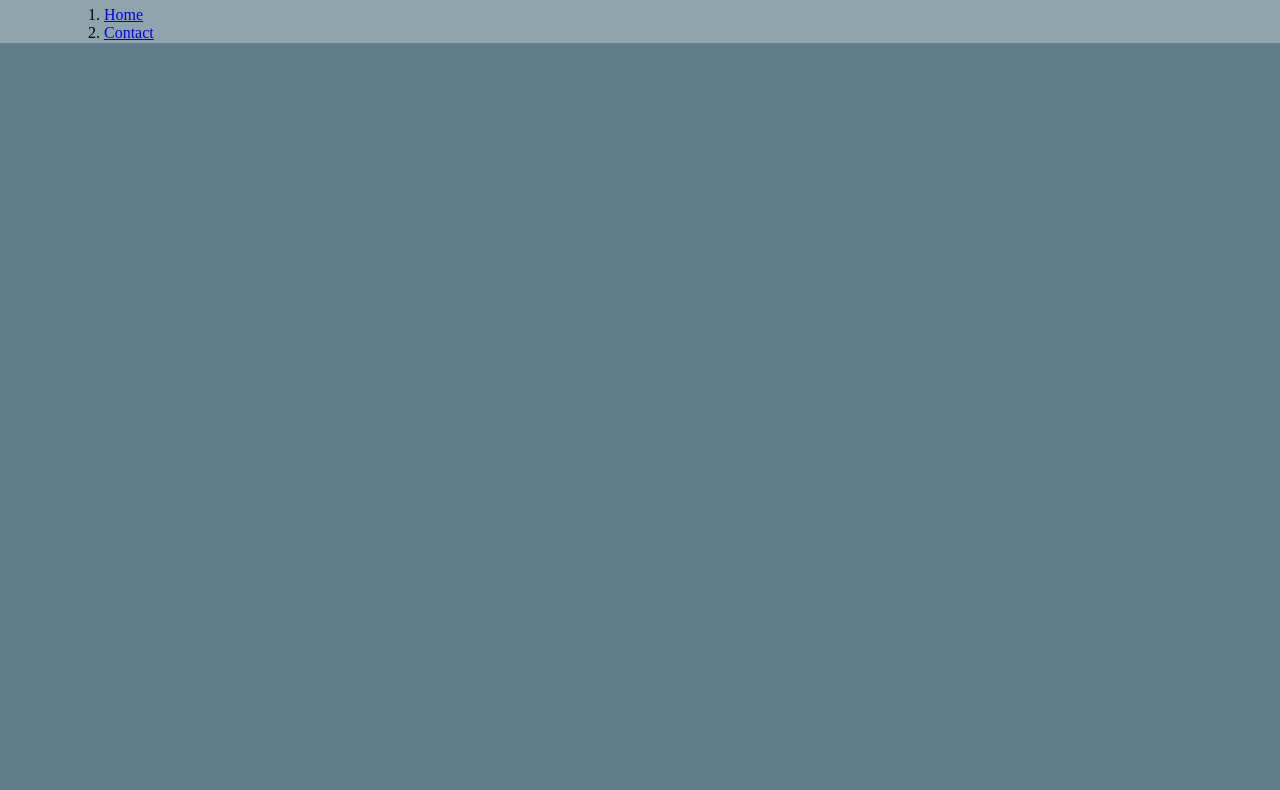
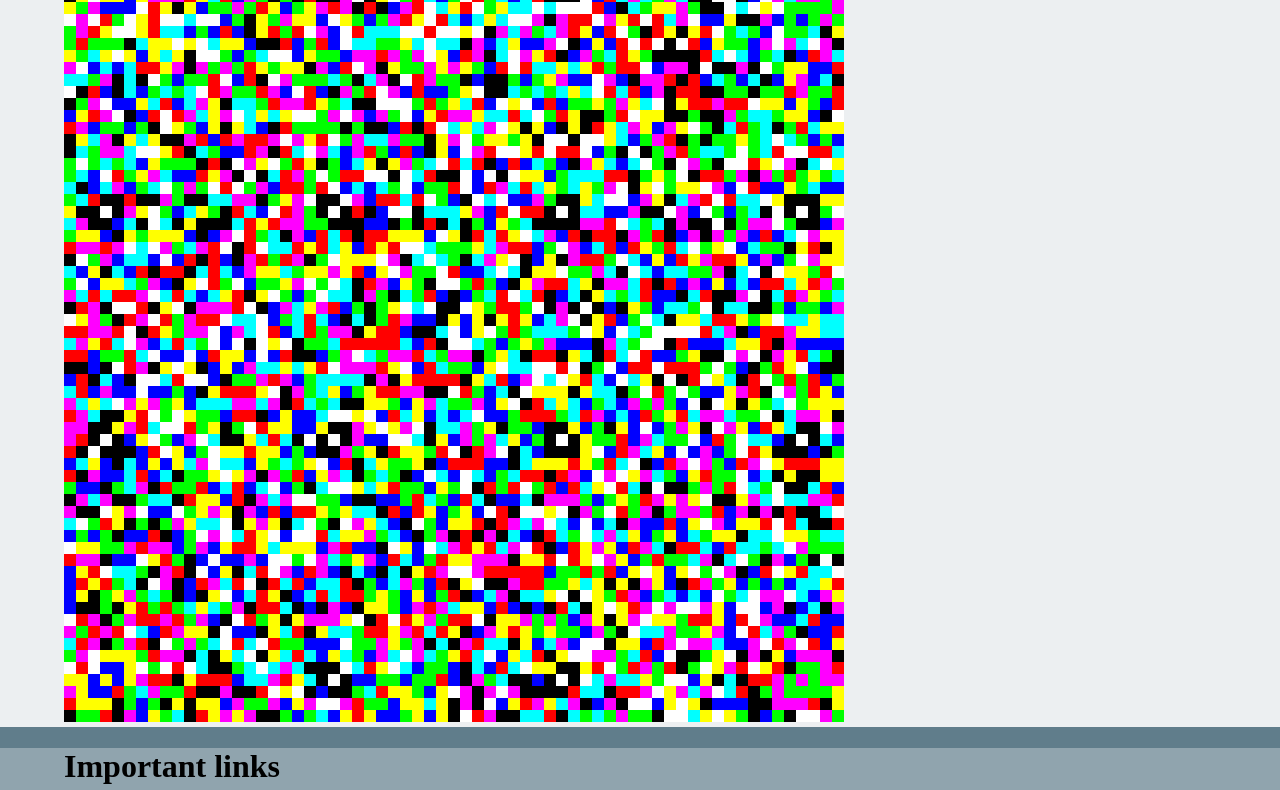
Before and after one commit to moonsun1987/moonsun.gitlab.io, a plain HTML site: page public/index.html in a window 1280 px wide. Shown: the part 243-1033 px from the top of the page. Before the commit the page ends 800 px from the top, so only its background shows below. Drawn offline with Linux system fonts and the light colour scheme.

Commit message:
add jab image
https://jabcode.org/

```diff
--- a/public/css/style.css
+++ b/public/css/style.css
@@ -8,6 +8,11 @@ aside {
 }
 body {
     background: #607D8B;
+}
+
+img {
+  max-width: 100%;
+  max-height: 100%;
 }
 
 /*! normalize.css v8.0.1 | MIT License | github.com/necolas/normalize.css */
--- a/public/index.html
+++ b/public/index.html
@@ -22,6 +22,7 @@
             We believe that using these tools, we can learn how to best use a mono repo in personal projects
             as well as in small and medium sized businesses.
         </p>
+        <img src="css/reproduction.png" alt="about reproduction rights">
     </article>
     <aside>
         <h1>
```
Also changed, not shown: public/css/reproduction.png (added).
